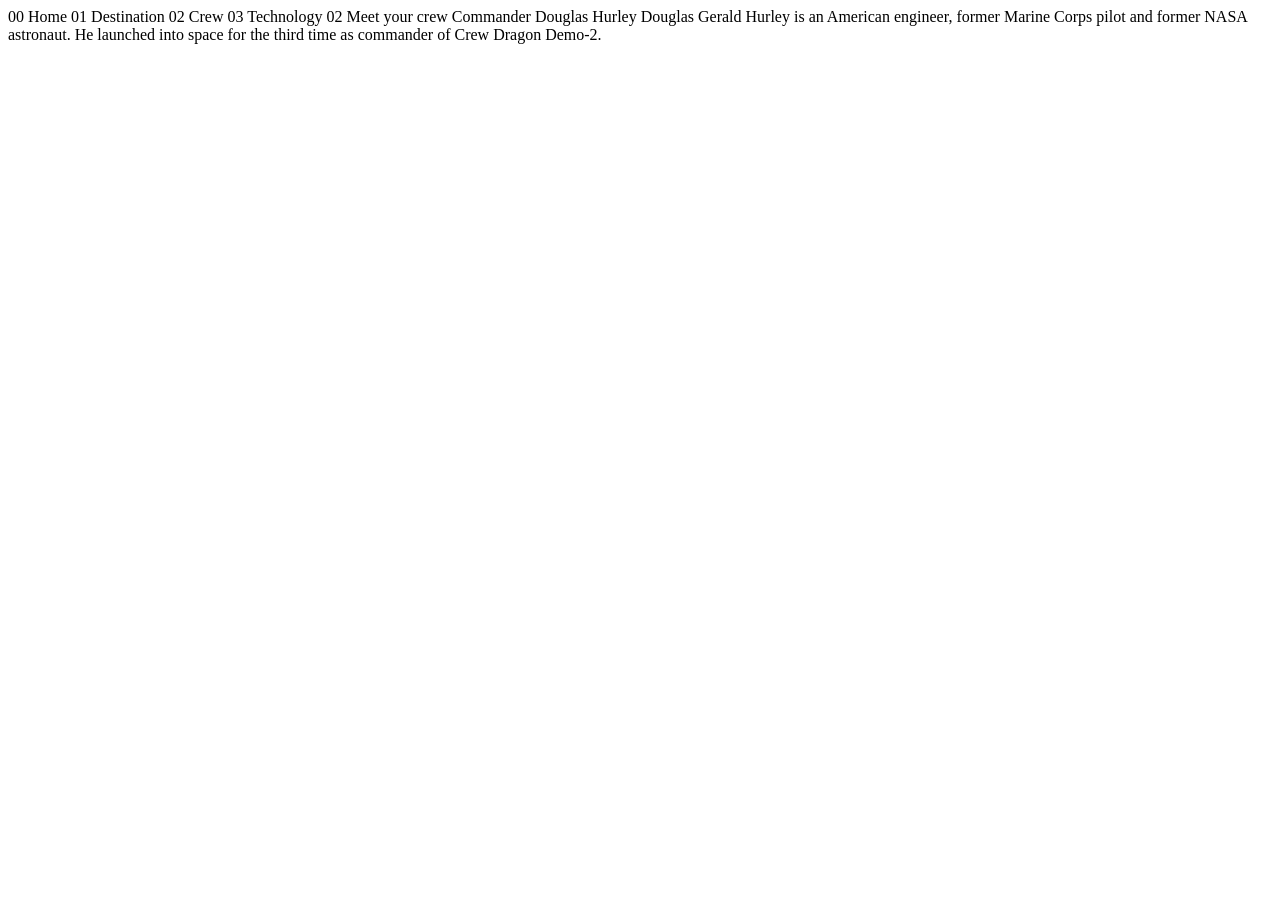
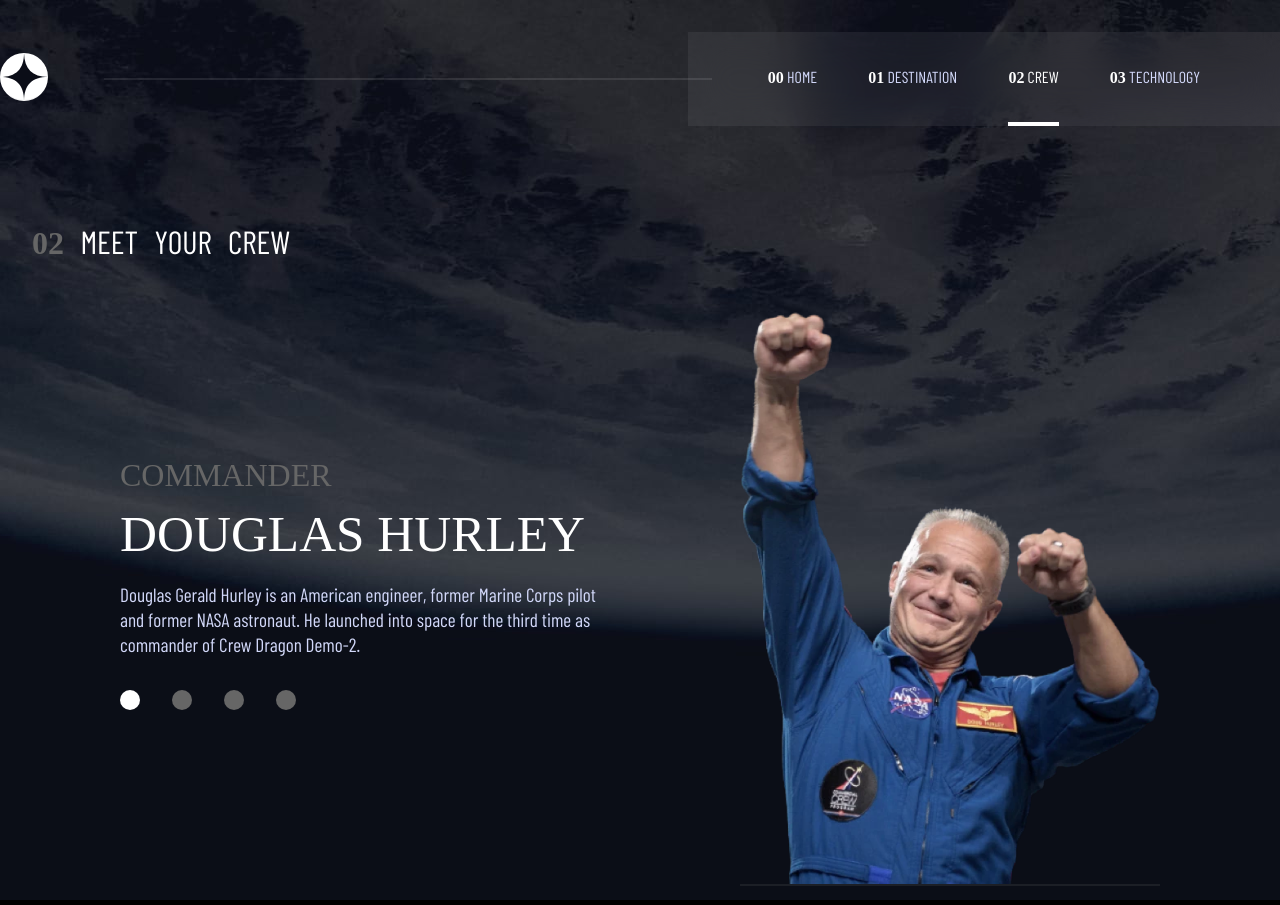
Before and after one commit to Sergio-Ivan-Melgarejo/Front-Mentor-15, a plain HTML site: page starter-code/crew.html in a window 1280 px wide. Before the commit the page ends 800 px from the top, so only its background shows below. Drawn offline with nearby package versions, Linux system fonts and the light colour scheme; a web font is replaced by a local one.

Commit message:
added crew

```diff
--- a/starter-code/crew.html
+++ b/starter-code/crew.html
@@ -7,21 +7,68 @@
   <link rel="icon" type="image/png" sizes="32x32" href="./assets/favicon-32x32.png">
 
   <title>Frontend Mentor | Space tourism website</title>
+
+  <!-- Google Fonts -->
+  <link rel="preconnect" href="https://fonts.googleapis.com">
+  <link rel="preconnect" href="https://fonts.gstatic.com" crossorigin>
+  <link href="https://fonts.googleapis.com/css2?family=Bellefair&display=swap" rel="stylesheet">
+  <link rel="preconnect" href="https://fonts.googleapis.com">
+  <link rel="preconnect" href="https://fonts.gstatic.com" crossorigin>
+  <link href="https://fonts.googleapis.com/css2?family=Barlow+Condensed:wght@400;600&display=swap" rel="stylesheet">
+  <!-- CSS -->
+  <link rel="stylesheet" href="./css/main.css">
 </head>
-<body>
+<body class="crew">
 
-  00 Home
-  01 Destination
-  02 Crew
-  03 Technology
+  <!-- nav -->
+  <nav class="nav" id="nav">
+    <div class="nav__container-logo">
+      <img class="nav__logo" src="./assets/shared/logo.svg" alt="logo">
+    </div>
+    <div class="nav__line"></div>
+    <div class="nav__container-nav-movil" id="navButton">
+      <img class="nav__nav-movil" src="../starter-code/assets/shared/icon-hamburger.svg" alt="button to open nav movil">
+    </div>
+    <ul class="nav__ul">
+      <li class="nav__li"><a class="nav__a" href="index.html"><span>00</span> Home</a><div class="nav__a-subline"></div></li>
+      <li class="nav__li"><a class="nav__a" href="destination.html"><span>01</span> Destination</a><div class="nav__a-subline"></div></li>
+      <li class="nav__li"><a class="nav__a select" href="crew.html"><span>02</span> Crew</a><div class="nav__a-subline select"></div></li>
+      <li class="nav__li"><a class="nav__a" href="technology.html"><span>03</span> Technology</a><div class="nav__a-subline"></div></li>
+    </ul>
+    <div class="background-movil" id="background-movil"></div>
+  </nav>
 
-  02 Meet your crew
+  <main class="main max-width">
+    <h1 class="main__h1"><span class="main__span">02</span> Meet your crew</h1>
 
-  Commander
-  Douglas Hurley
+    <div class="containers max-width">
+      <!-- box 1 -->
+      <div class="destination__box-1">
+        <h3 class="role" id="role">Commander</h3>
+        <h2 id="name" class="h2">Douglas Hurley</h2>
+        <p id="bio" class="p">Douglas Gerald Hurley is an American engineer, former Marine Corps pilot
+          and former NASA astronaut. He launched into space for the third time as
+          commander of Crew Dragon Demo-2.</p>
+        <nav class="nav">
+          <ul class="ul">
+            <li class="li"><button class="bnt select" id="btn-1"></button></li>
+            <li class="li"><button class="bnt" id="btn-2"></button></li>
+            <li class="li"><button class="bnt" id="btn-3"></button></li>
+            <li class="li"><button class="bnt" id="btn-4"></button></li>
+          </ul>
+        </nav>
+      </div>
 
-  Douglas Gerald Hurley is an American engineer, former Marine Corps pilot
-  and former NASA astronaut. He launched into space for the third time as
-  commander of Crew Dragon Demo-2.
+      <!-- box 2 -->
+      <div class="destination__box-2">
+        <img id="img" src="./assets/crew/image-douglas-hurley.webp" alt="douglas hurley">
+        <div class="img-subline"></div>
+      </div>
+    </div>
+
+  </main>
+
+
+  <script src="./js/main.js"></script>
 </body>
 </html>
--- /dev/null
+++ b/starter-code/css/crew.css
@@ -0,0 +1,81 @@
+.crew{
+    height: 150% !important;
+    background-color: black;
+}
+.destination__box-1 img,
+.destination__box-2 img{
+    max-width: 420px;
+    margin: 0 auto;
+}
+.crew .containers{
+    height: 90%;
+}
+.crew .role{
+    font-size: clamp(1.5em,5vw,2em);
+    text-transform: uppercase;
+    font-weight: 400;
+    color: #666;
+}
+.crew .h2{
+    font-size: clamp(2em,4vw,3.5em);
+    text-transform: uppercase;
+    font-weight: 400;
+    padding: 10px 0 20px;
+}
+.crew .p{
+    font-size: clamp(1em,2vw,1.2em);
+    font-family: var(--font-family-2);
+    font-weight: 400;
+    color: var(--gray);
+    line-height:1.3em;
+}
+.crew .destination__box-1{
+    display: flex;
+    flex-direction: column;
+    max-width: 500px;
+    width: 100%;
+}
+.crew .nav{
+    margin-top: 100px 0 0 ;
+    padding: 2em 0;
+}
+.crew .ul{
+    padding: 0;
+    margin: 0;
+    list-style: none;
+    display: flex;
+    gap: 2em;
+    width: 100%;
+    justify-content: center;
+}
+.crew .li{}
+.crew .bnt{
+    display: block;
+    padding: 10px;
+    border-radius: 50%;
+    border: none;
+    cursor: pointer;
+    background-color: #666;
+    transition: background-color .3s;
+}
+.crew .bnt:hover{
+    background-color: var(--white);
+}
+.crew .bnt.select{
+    background-color: var(--white);
+}
+.crew .img-subline{
+    height: 2px;
+    background-color: #666;
+    opacity: .2;
+}
+
+@media screen and (max-width: 735px) {
+
+}
+
+@media screen and (min-width: 736px) {
+    .crew .ul{
+        justify-content: flex-start;
+    }
+}
--- a/starter-code/css/destination.css
+++ b/starter-code/css/destination.css
@@ -40,7 +40,7 @@
     font-family: var(--font-family-1);
     font-weight: 400;
     text-transform: uppercase;
-    margin: 30px 0;
+    margin: 10px 0;
 }
 
 .destination .p{
--- a/starter-code/css/general.css
+++ b/starter-code/css/general.css
@@ -1,5 +1,6 @@
 :root{
     --white: #fff;
+    --gray: rgb(210, 216, 249);
     --gray: rgb(210, 216, 249);
     --font-family-1: 'Bellefair', serif;
     /*400*/
@@ -46,15 +47,15 @@
 
 .destination__box-1,
 .destination__box-2{
-    width: 40%;
     max-width: 600px;
-    min-width: 375px;
+    min-width: 350px;
     text-align: center;
 }
 
 .destination__box-1 img,
 .destination__box-2 img{
     width: 100%;
+    display: block;
 }
 
 @media screen and (max-width: 735px) {}
--- a/starter-code/css/main.css
+++ b/starter-code/css/main.css
@@ -2,6 +2,7 @@
 @import "./nav.css";
 @import "./home.css";
 @import "./destination.css";
+@import "./crew.css";
 
 *{
     margin: 0;
@@ -13,26 +14,35 @@
 body{
     min-height: 100vh;
     width: 100vw;
+    min-width: 375px;
     color: var(--white);
     box-sizing: border-box;
     display: grid;
     grid-template-rows: auto 1fr;
     overflow-x: hidden;
+    background-size: cover;
 }
 
 .home{
     background-image: url("../assets/home/background-home-mobile.jpg");
-    background-size: 100% 100%;
+    background-size: cover;
     background-position: center center;
     background-repeat: no-repeat;
-    box-sizing: border-box;
 }
-
 .destination{
-    background-image: url("../assets/destination/background-destination-mobile.jpg");    background-size: 100% 100%;
+    background-image: url("../assets/destination/background-destination-mobile.jpg");
     background-position: center center;
     background-repeat: no-repeat;
-    box-sizing: border-box;
+}
+.crew{
+    background-image: url("../assets/crew/background-crew-mobile.jpg");
+    background-position: center center;
+    background-repeat: no-repeat;
+}
+.technology{
+    background-image: url("../assets/technology/background-technology-mobile.jpg");
+    background-position: center center;
+    background-repeat: no-repeat;
 }
 
 
@@ -49,6 +59,12 @@
         background-image: url("../assets/home//background-home-desktop.jpg");
     }
     .destination{
-        background-image: url("../assets/destination/background-destination-desktop.jpg");    background-size: 100% 100%;
+        background-image: url("../assets/destination/background-destination-desktop.jpg");
+    }
+    .crew{
+        background-image: url("../assets/crew/background-crew-desktop.jpg");
+    }
+    .technology{
+        background-image: url("../assets/technology/background-technology-desktop.jpg");
     }
 }
--- a/starter-code/css/nav.css
+++ b/starter-code/css/nav.css
@@ -40,7 +40,7 @@
 
 .nav__a{
     display: inline-block;
-    color: var(--white);
+    color: var(--gray);
     padding: 2.2em 0em;
     text-decoration: none;
     width: 100%;
@@ -49,8 +49,13 @@
     font-weight: 400;
 }
 
+.nav__a.select{
+    color: var(--white);
+}
+
 .nav__a span{
     font-weight: 600;
+    color: var(--white);
 }
 
 .nav__a-subline{
```
Also changed, not shown: starter-code/destination.html (+11 -11 lines), starter-code/index.html (+1 -1 lines), starter-code/technology.html (+29 -1 lines).
